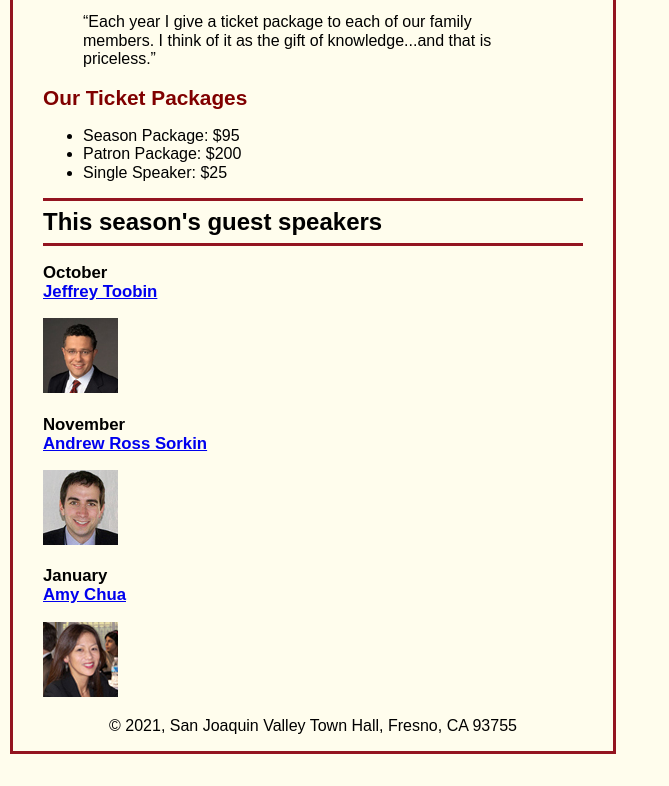
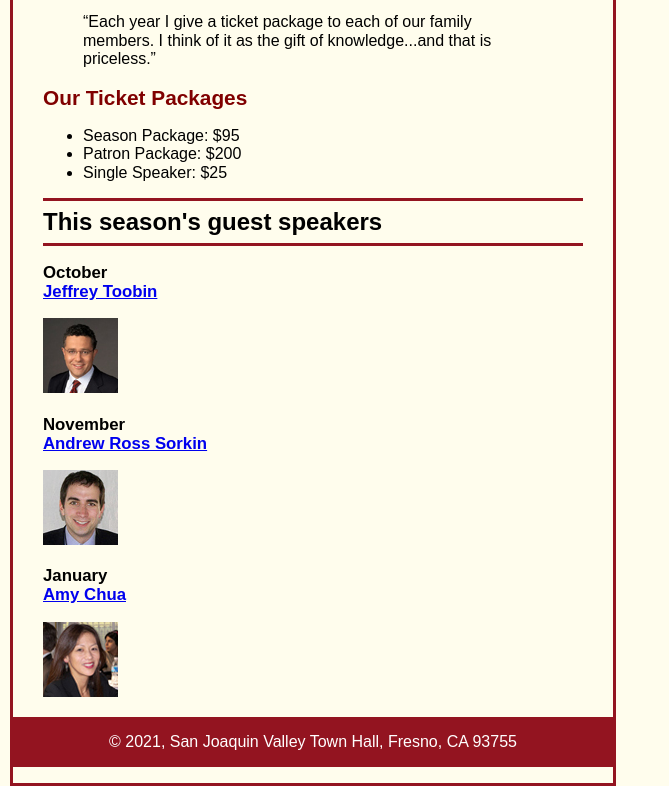
Before and after one commit to Sd247NJIT/A11, a plain HTML site: page index.html in a window 1280 px wide. Shown: the part 320-1106 px from the top of the page, without its empty margins (0-669 px from the left). Before the commit the page ends 1074 px from the top, so only its background shows below. Drawn offline with nearby package versions, Linux system fonts and the light colour scheme; files that its build step writes are made by us from their sources.

Commit message:
Update index.html

```diff
--- a/index.html
+++ b/index.html
@@ -59,8 +59,13 @@
 	font-size: 105%;
 }
 
+footer {
+	background-color: #931420;
+}
 footer p {
 	text-align: center;
+	color: white;
+	padding: 1em 0;
 }
 </style>
 
```
